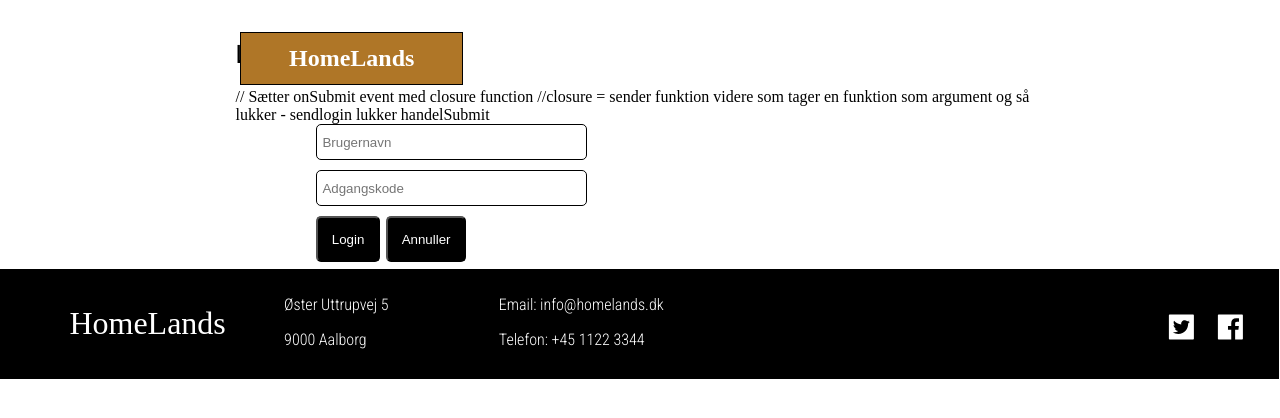
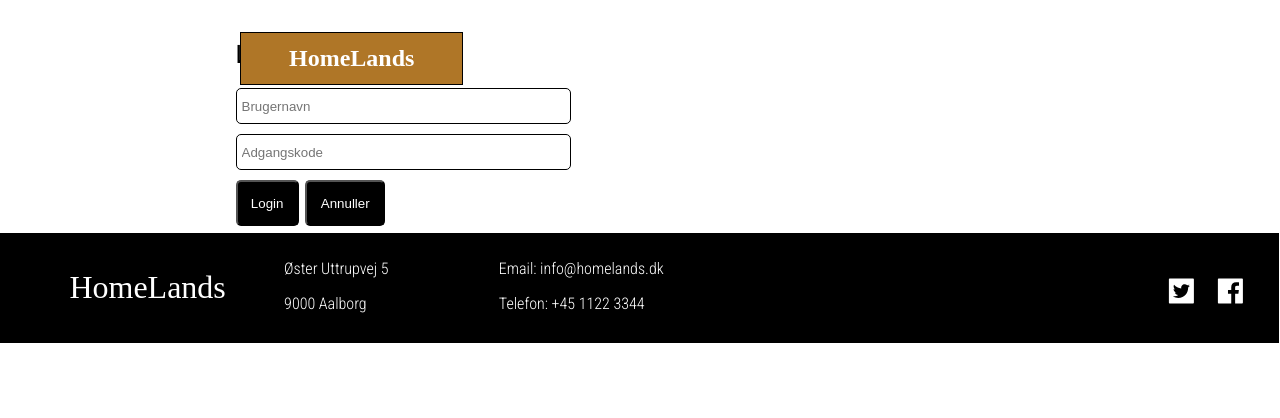
Before and after one commit to Gawmane/homeland, a React (Create React App) app: page /login in a window 1280 px wide. Shown: the top 418 px of the page. Built offline with nearby package versions, Linux system fonts and the light colour scheme; a web font is replaced by a local one.

Commit message:
Style rettelse v login

```diff
--- a/src/Components/Pages/Login/Login.jsx
+++ b/src/Components/Pages/Login/Login.jsx
@@ -34,13 +34,13 @@ export const Login = () => {
     }
     return (
 
-        <section>
+        <section className={style.loginsection}>
             {/* Vis hvis form er falsk */}
             {
                 !loginData && !loginData.username ? (
                     <Layout title="Login" description="Login side" >
-                // Sætter onSubmit event med closure function
-                        //closure = sender funktion videre som tager en funktion som argument og så lukker - sendlogin lukker handelSubmit
+                        {/*  Sætter onSubmit event med closure function */}
+                        {/* closure = sender funktion videre som tager en funktion som argument og så lukker - sendlogin lukker handelSubmit */}
                         <form onSubmit={handleSubmit(sendLogin)} className={style.form}>
 
                             {/* //Spread operator(...) - giver mulighed for at kopiere hele eller dele af et eksisterende array eller objekt til et andet array eller objekt. */}
--- a/src/assets/Style/Login.module.scss
+++ b/src/assets/Style/Login.module.scss
@@ -1,7 +1,7 @@
 @import '../Helpers/mixin';
 @import '../Helpers/variabler';
 
-section {
+.loginsection {
     @include sidepadding
 }
 
```
